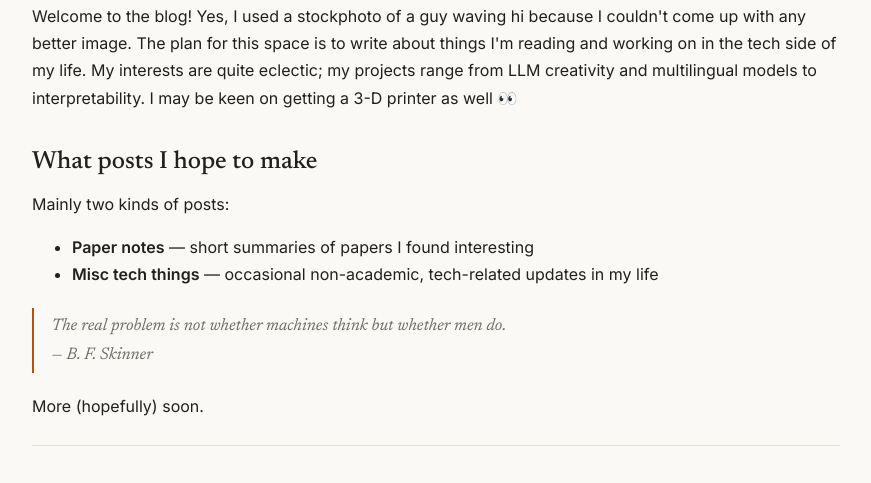
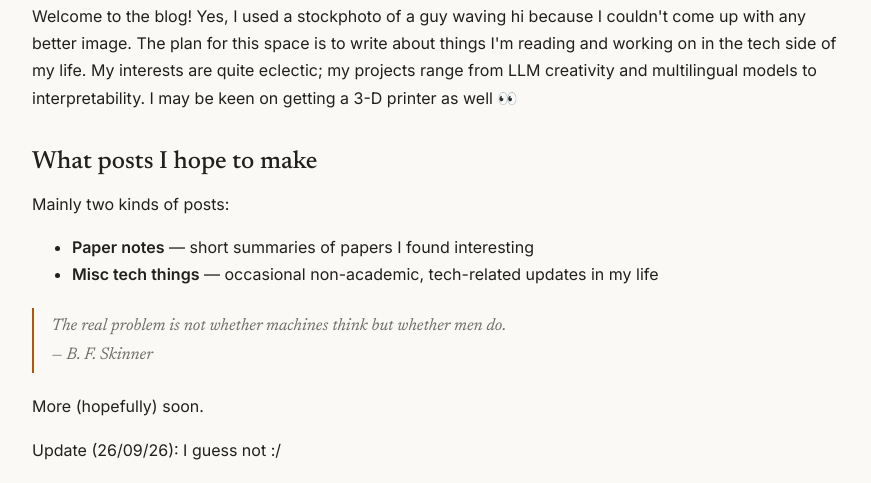
Before and after one commit to syed-aliredha/syed-aliredha.github.io, a plain HTML site: page blog/hello-world.html in a window 1280 px wide. Shown: the part 244-727 px from the top of the page, without its empty margins (204-1075 px from the left). Drawn offline with Linux system fonts and the light colour scheme.

Commit message:
Update hello-world.html

```diff
--- a/blog/hello-world.html
+++ b/blog/hello-world.html
@@ -93,6 +93,9 @@
         <p>
           More (hopefully) soon.
         </p>
+        <p>
+          Update (26/09/26): I guess not :/
+        </p>
       </div>
     </article>
 
```
